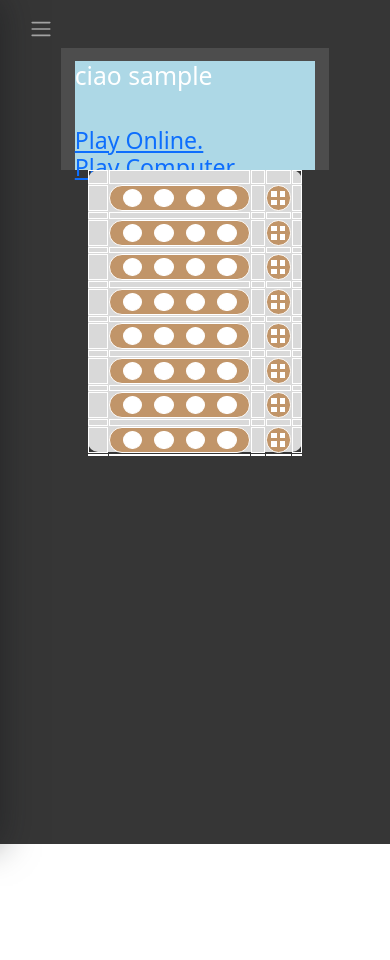
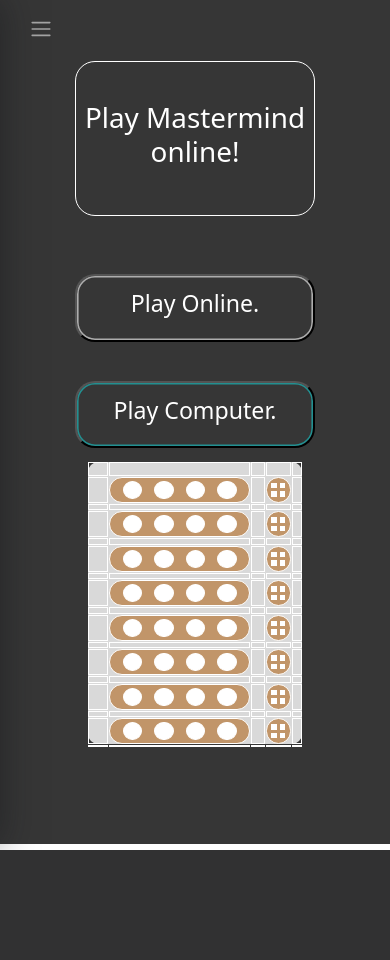
Before and after one commit to l3onrdo/Mind-Masters, a Flask app: page / in a window 390 px wide. After the commit the page ends 850 px from the top, so only its background shows below. Run offline with Flask 3, Linux system fonts and the light colour scheme; the visitor is signed in with stand-in values (Sample User, id 1).

Commit message:
Impoved design of index, made it even more responsive. Fixed footer overflow. Cooked database.

```diff
--- a/app.py
+++ b/app.py
@@ -91,8 +91,7 @@ db = SQLAlchemy(app)
 class User(db.Model):
     __tablename__ = 'users'
 
-    user_id = db.Column(db.Integer, primary_key=True, autoincrement=True)
-    username = db.Column(db.String(255), unique=True, nullable=False)
+    username = db.Column(db.String(255), primary_key=True, nullable=False)
     password = db.Column(db.String(255), nullable=False)
     email = db.Column(db.String(255), unique=True, nullable=False)
     is_admin = db.Column(db.Boolean, default=False)
@@ -102,32 +101,79 @@ class User(db.Model):
     def __repr__(self):
         return '<User %r>' % self.username
 
-class Game(db.Model):
+class Partita(db.Model):
     __tablename__ = 'games'
 
-    game_id = db.Column(db.Integer, primary_key=True, autoincrement=True)
-    user_id = db.Column(db.Integer, db.ForeignKey('users.user_id'), nullable=False)
-    opponent_id = db.Column(db.Integer, db.ForeignKey('users.user_id'), nullable=True)
-    mode = db.Column(db.String(50), nullable=False)  # 'online' or 'offline'
-    start_time = db.Column(db.DateTime, nullable=False)
-    end_time = db.Column(db.DateTime, nullable=True)
-    winner_id = db.Column(db.Integer, db.ForeignKey('users.user_id'), nullable=True)
-    guesses = db.Column(db.JSON, nullable=False)
+    id = db.Column(db.Integer, primary_key=True, autoincrement=True)
+    ora_inizio = db.Column(db.DateTime, nullable=False)
+    ora_fine = db.Column(db.DateTime, nullable=True)
 
 class Statistic(db.Model):
+
     __tablename__ = 'statistics'
 
-    user_id = db.Column(db.Integer, db.ForeignKey('users.user_id'), primary_key=True)
-    games_played = db.Column(db.Integer, nullable=False, default=0)
+    user_id = db.Column(db.Integer, db.ForeignKey('users.username'), primary_key=True)
+    id = db.Column(db.Integer, unique=True, nullable=False, autoincrement=True)
     wins = db.Column(db.Integer, nullable=False, default=0)
     losses = db.Column(db.Integer, nullable=False, default=0)
-    first_try_wins = db.Column(db.Integer, nullable=False, default=0)
+    p_gio_computer = db.Column(db.Integer, nullable=False, default=0)
+
+class Obiettivo(db.Model):
+    __tablename__ = 'objectives'
+
+    id = db.Column(db.Integer, primary_key=True, autoincrement=True)
+    nome = db.Column(db.String(255), nullable=False)
+    descrizione = db.Column(db.String(255), nullable=False)
+    stella = db.Column(db.Integer, nullable=False)
+
+class SbloccaObiettivo(db.Model):
+    __tablename__ = 'unlocked_objectives'
+
+    user_id = db.Column(db.Integer, db.ForeignKey('users.username'), primary_key=True)
+    obiettivo_id = db.Column(db.Integer, db.ForeignKey('objectives.id'), primary_key=True)
+    data = db.Column(db.DateTime, nullable=False)
+
+class Partita_online(db.Model):
+    __tablename__ = 'online_games'
+
+    id = db.Column(db.Integer, db.ForeignKey('games.id'), primary_key=True,autoincrement=True)
+    codice1 = db.Column(db.Integer, nullable=False)
+    codice2 = db.Column(db.Integer, nullable=False)
+    player1 = db.Column(db.Integer, db.ForeignKey('users.username'), nullable=False)
+
+class Mossa(db.Model):
+    __tablename__ = 'moves'
+
+    user_id = db.Column(db.Integer, db.ForeignKey('users.username'), nullable=False)
+    partita_id = db.Column(db.Integer, db.ForeignKey('games.id'), primary_key=True, nullable=False)
+    riga = db.Column(db.Integer, primary_key=True, nullable=False)
+    colonna = db.Column(db.Integer, primary_key=True, nullable=False)
+    colore = db.Column(db.String(255), nullable=False)
+
+class Partita_computer(db.Model):
+
+    __tablename__ = 'computer_games'
+
+    partita_id = db.Column(db.Integer, db.ForeignKey('games.id'), primary_key=True, nullable=False)
+    difficolta = db.Column(db.Integer, nullable=False) # 1 = facile, 2 = medio, 3 = difficile
+
+class EntraPartita(db.Model):
+
+    __tablename__ = 'entries'
+
+    user_id = db.Column(db.Integer, db.ForeignKey('users.username'))
+    partita_id = db.Column(db.Integer, db.ForeignKey('games.id'), primary_key=True)
+
+class creaPartita(db.Model):
+
+    __tablename__ = 'creations'
+
+    user_id = db.Column(db.Integer, db.ForeignKey('users.username'))
+    partita_id = db.Column(db.Integer, db.ForeignKey('games.id'), primary_key=True)
 
 # Create tables in database (if not exist)
 with app.app_context():
     db.create_all()
-
-
 
 #funzioni per la chiamata delle pagini html
 @app.route('/', methods=['GET', 'POST'])
--- a/static/css/gameoffline.css
+++ b/static/css/gameoffline.css
@@ -12,7 +12,7 @@ body, html {
 .game_board{
   flex: 1;
   overflow-y: auto;
-  padding-bottom: 10%; /* Altezza del footer */
+  padding-bottom: 15%; /* Altezza del footer */
 }
 
 .game-controller{
--- a/static/css/index.css
+++ b/static/css/index.css
@@ -20,7 +20,7 @@ li {
 .rightpane{
     flex: 45%; /* Set flex basis to 45% */
     margin-right: 10%; /* Set left and right margins */
-    background-color: #4d4d4d;
+
     display: flex;
 }
 
@@ -28,15 +28,90 @@ li {
 
 .right-container{
   width: 100%; /* Make the container span the full width of the rightpane */
-  height: 80%; /* Make the container span the full height of the rightpane */
-  margin-top: 5%;
-  margin-left: 5%;
-  margin-right: 5%;
+  margin: 5%;
 
   display: grid;
-  grid-template-rows: 40% 20% 15% 10% 15%;
+  grid-template-rows: 40% 15% 17.5% 10% 17.5%;
 
-  background-color: lightblue;
+}
+
+.right-toppane{
+  display: flex;
+  justify-content: center; /* Centra orizzontalmente il contenuto */
+  align-items: center; /* Centra verticalmente il contenuto */
+
+  -moz-border-radius: 15px;
+  -webkit-border-radius: 15px;
+  border-radius: 20px;
+
+  border: 1px solid;
+}
+
+#motto{
+  text-align: center;
+}
+
+.right-middlepane{
+  display: flex;
+  justify-content: center; /* Centra orizzontalmente il contenuto */
+  align-items: center; /* Centra verticalmente il contenuto */
+
+  -moz-border-radius: 15px;
+  -webkit-border-radius: 15px;
+  border-radius: 20px;
+
+}
+
+.right-bottompane{
+  display: flex;
+  justify-content: center; /* Centra orizzontalmente il contenuto */
+  align-items: center; /* Centra verticalmente il contenuto */
+
+  -moz-border-radius: 15px;
+  -webkit-border-radius: 15px;
+  border-radius: 20px;
+
+}
+
+.play_button{
+  --c:  #229091; /* the color*/
+  width: 100%;
+  height: 100%;
+
+  -moz-border-radius: 15px;
+  -webkit-border-radius: 15px;
+  border-radius: 20px;
+
+  box-shadow: 0 0 0 .1em inset var(--c);
+  --_g: linear-gradient(var(--c) 0 0) no-repeat;
+  background:
+    var(--_g) calc(var(--_p,0%) - 100%) 0%,
+    var(--_g) calc(200% - var(--_p,0%)) 0%,
+    var(--_g) calc(var(--_p,0%) - 100%) 100%,
+    var(--_g) calc(200% - var(--_p,0%)) 100%;
+  background-size: 50.5% calc(var(--_p,0%)/2 + .5%);
+  outline-offset: .1em;
+  transition: background-size .4s, background-position 0s .4s;
+}
+
+.play_button:hover {
+  --_p: 100%;
+  transition: background-position .4s, background-size 0s;
+}
+
+.play_button:active {
+  box-shadow: 0 0 9e9q inset #0009;
+  background-color: var(--c);
+  color: #fff;
+}
+
+.link_play{
+  width: 100%;
+  height: 100%;
+}
+
+#online_button{
+  --c:  #ADADAD;
 }
 
 /* Left side game board example */
@@ -110,6 +185,7 @@ li {
 @media (max-width: 1080px) {
     .container-fluid {
       flex-direction: column-reverse; /* Switch to horizontal direction for smaller screens */
+      height: 100%; /* Make container span full page height */
     }
     .rightpane {
         flex: 50%; /* Set flex basis to 35% */
--- a/static/css/main.css
+++ b/static/css/main.css
@@ -8,7 +8,7 @@
 body {
     font-family: 'Poppins', sans-serif;
     margin: 0;
-    background-color: #363636;
+    background-color: #31363F;
     background-repeat: no-repeat;
     background-position: center bottom;
     background-size: cover;
@@ -30,7 +30,7 @@ body {
 
 .footer{
     background:#363636; /* Sets the background color of the footer */
-    padding:30px 0px; /* Sets the padding of the footer */
+
     font-family: 'Play', sans-serif; /* Sets the font family of the footer */
     text-align:center; /* Aligns the content of the footer to the center */
 }
@@ -90,15 +90,16 @@ body {
     box-shadow: 0 0 35px 0 rgba(18, 20, 24, 0.5);
     display: flex;
     flex-direction: column;
+    background-color: 222831;
 }
 
-.h-90{
-    min-height: 85%;
+.h-80{
+    min-height: 80%;
 
 }
 
-.h-10{
-    min-height: 15%;
+.h-20{
+    min-height: 20%;
 }
 
 
@@ -208,3 +209,14 @@ a.sidebar-link {
         z-index: 0;
     }
 }
+
+@media (max-width:720px) {
+    .h-80{
+        min-height: 72%;
+
+    }
+
+    .h-20{
+        min-height: 28%;
+    }
+}
--- a/templates/base.html
+++ b/templates/base.html
@@ -37,7 +37,7 @@
     <div class="wrapper">
         <!-- Sidebar -->
         <aside id="sidebar">
-            <div class="h-90">
+            <div class="h-80">
                 <div class="sidebar-logo">
                     <div class="logo">
                         <a href="{{ url_for('index') }}">Mind Masters</a>
@@ -85,7 +85,7 @@
                 </ul>
 
             </div>
-            <div class="h-10">
+            <div class="h-20">
                 <!-- Footer -->
                 <footer class="footer">
                     <div class="footer">
--- a/templates/index.html
+++ b/templates/index.html
@@ -71,17 +71,17 @@
         <div class="rightpane">
             <div class="right-container">
                 <div class="right-toppane">
-                    {% if session['username'] %}
-                        <h2>ciao {{ session['username'] }}</h2>
-                    {% endif %}
+                    <h1 id="motto">Play Mastermind online!</h3>
                 </div>
 
                 <div class="space"></div>
 
                 <div class="right-middlepane" >
                     {% if session['username'] %}
-                        <a class="clickable"data-bs-toggle="modal" data-bs-target="#md_online">
-                            <h3>Play Online.</h3>
+                        <a class="link_play" data-bs-toggle="modal" data-bs-target="#md_online">
+                            <button class="play_button" id="online_button">
+                                <h3 style="color: white; text-decoration: none;">Play Online.</h3>
+                            </button>
                         </a>
                     {% else %}
                     <a href="{{ url_for('login') }}">
@@ -94,8 +94,10 @@
 
                 <div class="right-bottompane">
                     <!--Sistemare si vede il link blu-->
-                    <a href="{{ url_for('game') }}" >
-                        <h3>Play Computer.</h3>
+                    <a href="{{ url_for('game') }}" class="link_play">
+                        <button class="play_button" id="computer_button">
+                                <h3 style="color: white; text-decoration: none;">Play Computer.</h3>
+                        </button>
                     </a>
                 </div>
             </div>
```
